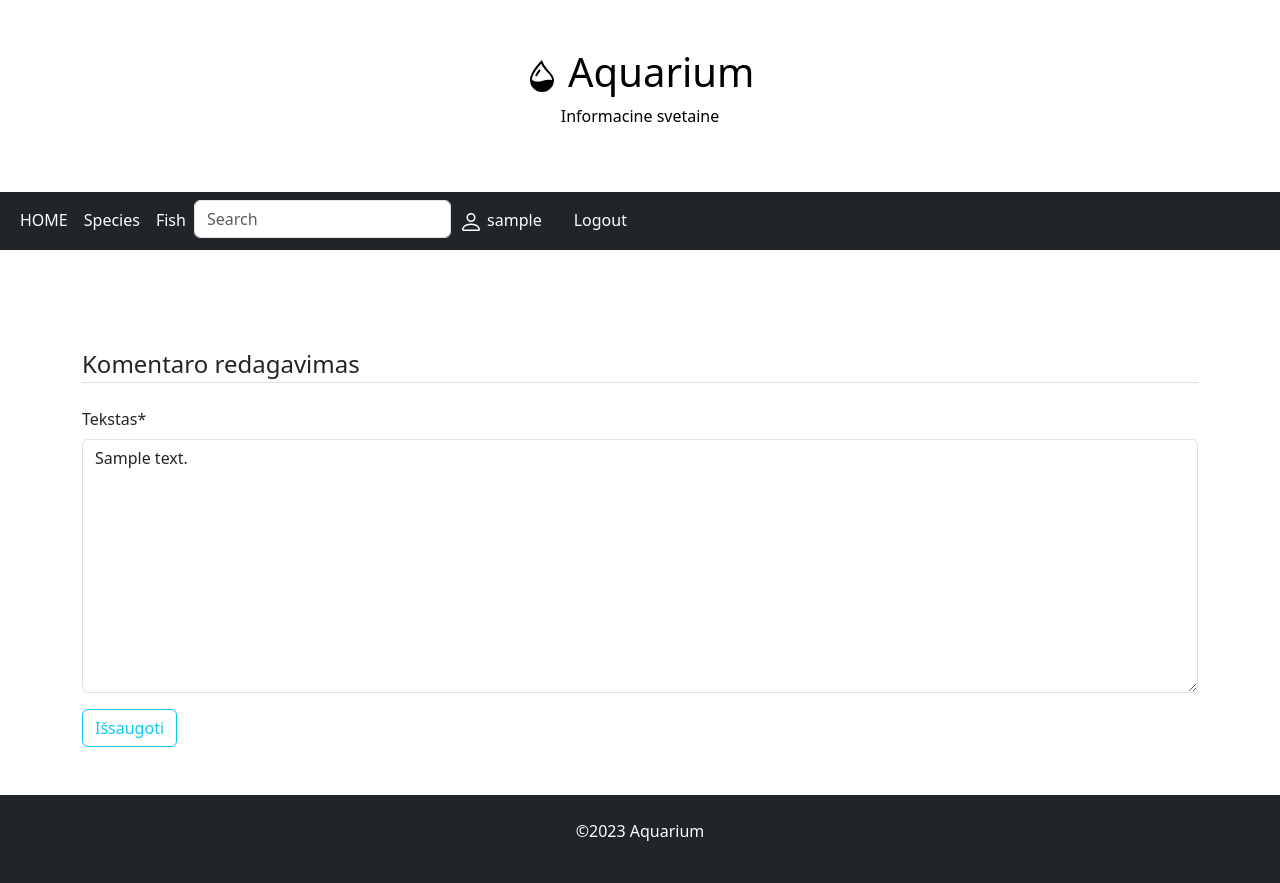
After one commit to VytautasZ12/aquarium_project, a Django app: page /aquarium/fishs/1/reviewedit/1/ in a window 1280 px wide. The commit adds this page. Run offline with Django 4.2, Linux system fonts and the light colour scheme; a user stored in the database is signed in; tables that the repository leaves empty hold one stand-in row (values such as "Sample post"); some libraries are stand-ins or nearby versions.

Commit message:
User can edit comments.

```diff
--- a/mysite/aquarium/templates/fish.html
+++ b/mysite/aquarium/templates/fish.html
@@ -37,7 +37,7 @@
     <p>{{ review.content|safe }}</p>
     {% if review.reviewer == user %}
     <div>
-        <a class="btn btn-secondary btn-sm mb-2" href="">Redaguoti</a>
+        <a class="btn btn-secondary btn-sm mb-2" href="{% url 'review_edit' fish.id review.id %}">Redaguoti</a>
         <a class="btn btn-danger btn-sm mb-2" href="{% url 'review_delete' fish.id review.id %}">Ištrinti</a>
     </div>
     {% endif %}
--- /dev/null
+++ b/mysite/aquarium/templates/review_edit.html
@@ -0,0 +1,17 @@
+{% extends "base.html" %}
+{% block "title" %}Aquarium: Komentaro redagavimas{% endblock %}
+{% load crispy_forms_tags %}
+{% block "content" %}
+<div class="content-section">
+    <form method="POST">
+        {% csrf_token %}
+        <fieldset class="form-group">
+            <legend class="border-bottom mb-4">Komentaro redagavimas</legend>
+            {{ form|crispy }}
+        </fieldset>
+        <div class="form-group">
+            <button class="btn btn-outline-info" type="submit">Išsaugoti</button>
+        </div>
+    </form>
+</div>
+{% endblock %}
--- a/mysite/aquarium/urls.py
+++ b/mysite/aquarium/urls.py
@@ -11,4 +11,5 @@
     path('register/', views.register, name="register"),
     path('profilis/', views.profilis, name='profilis'),
     path('fishs/<int:fish_id>/reviewdelete/<int:pk>/', views.FishReviewDeleteView.as_view(), name="review_delete"),
+    path('fishs/<int:fish_id>/reviewedit/<int:pk>/', views.FishReviewUpdateView.as_view(), name="review_edit"),
 ]
--- a/mysite/aquarium/views.py
+++ b/mysite/aquarium/views.py
@@ -76,6 +76,24 @@
         return self.get_object().reviewer == self.request.user
 
 
+class FishReviewUpdateView(LoginRequiredMixin, UserPassesTestMixin, generic.UpdateView):
+    model = FishReview
+    template_name = "review_edit.html"
+    context_object_name = 'review'
+    fields = ['content']
+
+    def get_success_url(self):
+        return reverse('fish', kwargs={"pk": self.kwargs['fish_id']})
+
+    def test_func(self):
+        return self.get_object().reviewer == self.request.user
+
+    def form_valid(self, form):
+        form.instance.user = self.request.user
+        form.instance.post = Fish.objects.get(pk=self.kwargs['fish_id'])
+        form.save()
+        return super().form_valid(form)
+
 
 def specie(request, specie_id):
     specie = get_object_or_404(Specie, pk=specie_id)
```
